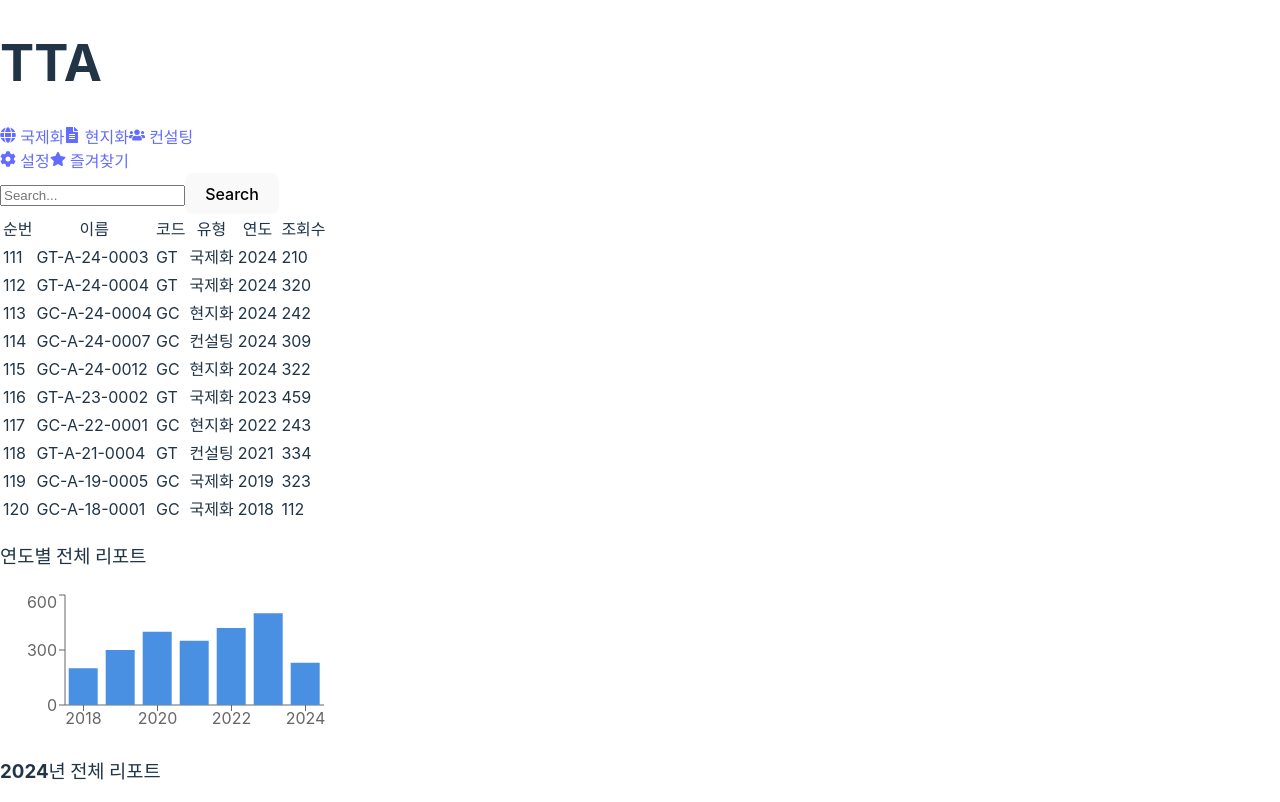
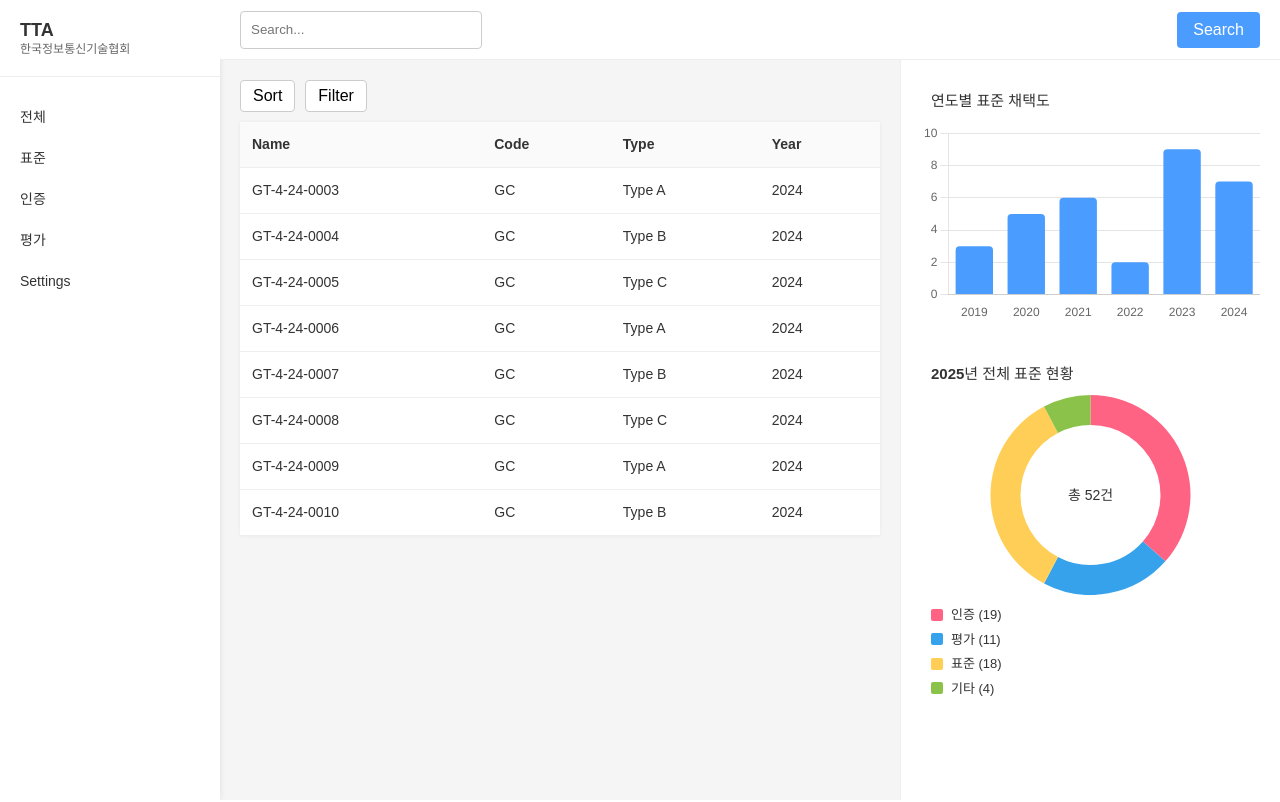
Before and after one commit to yxun20/TTA-Report-View-Platform, a React (Vite) app: page / in a window 1280 px wide. Shown: the top 802 px of the page. Built offline with nearby package versions, Linux system fonts and the light colour scheme.

Commit message:
Update MainPage.tsx

```diff
--- a/src/pages/MainPage.tsx
+++ b/src/pages/MainPage.tsx
@@ -1,103 +1,417 @@
-import React from "react";
-import { Card, CardContent } from "@/components/ui/card";
-import { Button } from "@/components/ui/button";
-import { Input } from "@/components/ui/input";
-import { Table, TableBody, TableCell, TableHead, TableHeader, TableRow } from "@/components/ui/table";
-import { BarChart, PieChart, Pie, Cell, Bar, XAxis, YAxis, Tooltip, ResponsiveContainer } from "recharts";
-import { Sidebar } from "@/components/ui/Sidebar";
+import React from 'react';
+import {
+  Chart as ChartJS,
+  CategoryScale,
+  LinearScale,
+  BarElement,
+  Title,
+  Tooltip,
+  Legend,
+  ArcElement
+} from 'chart.js';
+import { Bar, Doughnut } from 'react-chartjs-2';
 
-const data = [
-  { name: "2018", value: 200 },
-  { name: "2019", value: 300 },
-  { name: "2020", value: 400 },
-  { name: "2021", value: 350 },
-  { name: "2022", value: 420 },
-  { name: "2023", value: 500 },
-  { name: "2024", value: 230 },
-];
+ChartJS.register(
+  CategoryScale,
+  LinearScale,
+  BarElement,
+  ArcElement,
+  Title,
+  Tooltip,
+  Legend
+);
 
-const pieData = [
-  { name: "국제화", value: 20, color: "#6b5b95" },
-  { name: "현지화", value: 20, color: "#feb236" },
-  { name: "컨설팅", value: 15, color: "#d64161" },
-];
+const MainPage: React.FC = () => {
+  // ---------------------------------------
+  // 바 차트(연도별 표준 채택도) 데이터 & 옵션
+  // ---------------------------------------
+  const barData = {
+    labels: ['2019', '2020', '2021', '2022', '2023', '2024'],
+    datasets: [
+      {
+        label: '채택 건수',
+        data: [3, 5, 6, 2, 9, 7], // 예시 데이터
+        backgroundColor: '#4B9CFF',
+        borderRadius: 4,
+      },
+    ],
+  };
 
-const tableData = [
-  { id: 111, name: "GT-A-24-0003", code: "GT", type: "국제화", year: "2024", views: 210 },
-  { id: 112, name: "GT-A-24-0004", code: "GT", type: "국제화", year: "2024", views: 320 },
-  { id: 113, name: "GC-A-24-0004", code: "GC", type: "현지화", year: "2024", views: 242 },
-  { id: 114, name: "GC-A-24-0007", code: "GC", type: "컨설팅", year: "2024", views: 309 },
-  { id: 115, name: "GC-A-24-0012", code: "GC", type: "현지화", year: "2024", views: 322 },
-  { id: 116, name: "GT-A-23-0002", code: "GT", type: "국제화", year: "2023", views: 459 },
-  { id: 117, name: "GC-A-22-0001", code: "GC", type: "현지화", year: "2022", views: 243 },
-  { id: 118, name: "GT-A-21-0004", code: "GT", type: "컨설팅", year: "2021", views: 334 },
-  { id: 119, name: "GC-A-19-0005", code: "GC", type: "국제화", year: "2019", views: 323 },
-  { id: 120, name: "GC-A-18-0001", code: "GC", type: "국제화", year: "2018", views: 112 },
-];
+  const barOptions: any = {
+    responsive: true,
+    maintainAspectRatio: false,
+    plugins: {
+      legend: {
+        display: false,
+      },
+      title: {
+        display: false,
+      },
+    },
+    scales: {
+      x: {
+        grid: {
+          display: false,
+        },
+      },
+      y: {
+        beginAtZero: true,
+        ticks: {
+          stepSize: 2,
+        },
+      },
+    },
+  };
 
-const MainPage = () => {
+  // ---------------------------------------
+  // 도넛 차트(2025년 전체 표준 현황) 데이터 & 옵션
+  // ---------------------------------------
+  const doughnutData = {
+    labels: ['인증', '평가', '표준', '기타'],
+    datasets: [
+      {
+        data: [19, 11, 18, 4], // 예시 데이터
+        backgroundColor: ['#FF6384', '#36A2EB', '#FFCE56', '#8BC34A'],
+        hoverBackgroundColor: ['#FF6384', '#36A2EB', '#FFCE56', '#8BC34A'],
+        borderWidth: 0,
+      },
+    ],
+  };
+
+  const doughnutOptions: any = {
+    responsive: true,
+    maintainAspectRatio: false,
+    cutout: '70%', // 도넛 두께
+    plugins: {
+      legend: {
+        display: false, // 하단 범례 수동으로 표시
+      },
+    },
+  };
+
+  // 테이블에 표시할 예시 데이터
+  const tableData = [
+    { name: 'GT-4-24-0003', code: 'GC', type: 'Type A', year: 2024 },
+    { name: 'GT-4-24-0004', code: 'GC', type: 'Type B', year: 2024 },
+    { name: 'GT-4-24-0005', code: 'GC', type: 'Type C', year: 2024 },
+    { name: 'GT-4-24-0006', code: 'GC', type: 'Type A', year: 2024 },
+    { name: 'GT-4-24-0007', code: 'GC', type: 'Type B', year: 2024 },
+    { name: 'GT-4-24-0008', code: 'GC', type: 'Type C', year: 2024 },
+    { name: 'GT-4-24-0009', code: 'GC', type: 'Type A', year: 2024 },
+    { name: 'GT-4-24-0010', code: 'GC', type: 'Type B', year: 2024 },
+  ];
+
   return (
-    <div className="flex h-screen">
-      <Sidebar />
-      <div className="flex-1 p-6 bg-gray-100">
-        <div className="flex justify-between items-center mb-6">
-          <Input placeholder="Search..." className="w-1/3" />
-          <Button className="bg-blue-500 text-white px-4 py-2">Search</Button>
+    <div style={styles.container}>
+      {/* 왼쪽 사이드바 */}
+      <aside style={styles.sidebar}>
+        <div style={styles.logoArea}>
+          {/* 실제 로고 이미지가 있다면 <img src="..." alt="TTA Logo" style={{...}} /> 로 교체 */}
+          <div style={styles.ttaLogoText}>
+            <strong style={{ fontSize: 18 }}>TTA</strong>
+            <div style={{ fontSize: 12, color: '#666' }}>한국정보통신기술협회</div>
+          </div>
         </div>
-        <div className="grid grid-cols-3 gap-6">
-            <Card>
-            <Table>
-              <TableHeader>
-              <TableRow>
-                <TableHead>순번</TableHead>
-                <TableHead>이름</TableHead>
-                <TableHead>코드</TableHead>
-                <TableHead>유형</TableHead>
-                <TableHead>연도</TableHead>
-                <TableHead>조회수</TableHead>
-              </TableRow>
-              </TableHeader>
-              <TableBody>
-              {tableData.map((row) => (
-                <TableRow key={row.id}>
-                <TableCell>{row.id}</TableCell>
-                <TableCell>{row.name}</TableCell>
-                <TableCell>{row.code}</TableCell>
-                <TableCell>{row.type}</TableCell>
-                <TableCell>{row.year}</TableCell>
-                <TableCell>{row.views}</TableCell>
-                </TableRow>
-              ))}
-              </TableBody>
-            </Table>
-            </Card>
-          <Card>
-            <h3 className="text-lg font-semibold mb-4">연도별 전체 리포트</h3>
-            <ResponsiveContainer width="100%" height={150}>
-              <BarChart data={data}>
-                <XAxis dataKey="name" />
-                <YAxis />
-                <Tooltip />
-                <Bar dataKey="value" fill="#4a90e2" />
-              </BarChart>
-            </ResponsiveContainer>
-          </Card>
-            <Card>
-            <h3 className="text-lg font-semibold mb-4">2024년 전체 리포트</h3>
-            <ResponsiveContainer width="100%" height={150}>
-              <PieChart>
-              <Pie data={pieData} dataKey="value" nameKey="name" cx="50%" cy="50%" outerRadius={50}>
-                {pieData.map((entry, index) => (
-                <Cell key={`cell-${index}`} fill={entry.color} />
+        <nav style={styles.navMenu}>
+          <ul style={styles.navList}>
+            <li style={styles.navItem}>전체</li>
+            <li style={styles.navItem}>표준</li>
+            <li style={styles.navItem}>인증</li>
+            <li style={styles.navItem}>평가</li>
+            <li style={styles.navItem}>Settings</li>
+          </ul>
+        </nav>
+      </aside>
+
+      {/* 메인 영역 */}
+      <main style={styles.main}>
+        {/* 상단 헤더 (검색 등) */}
+        <header style={styles.header}>
+          <div style={styles.headerLeft}>
+            <input
+              type="text"
+              placeholder="Search..."
+              style={styles.searchInput}
+            />
+          </div>
+          <div style={styles.headerRight}>
+            <button style={styles.searchButton}>Search</button>
+          </div>
+        </header>
+
+        {/* 컨텐츠 영역 */}
+        <div style={styles.content}>
+          {/* 테이블 영역 */}
+          <div style={styles.tableSection}>
+            <div style={styles.tableHeader}>
+              <div style={{ display: 'flex', gap: '10px' }}>
+                <button style={styles.sortButton}>Sort</button>
+                <button style={styles.filterButton}>Filter</button>
+              </div>
+            </div>
+            <table style={styles.table}>
+              <thead>
+                <tr>
+                  <th style={styles.th}>Name</th>
+                  <th style={styles.th}>Code</th>
+                  <th style={styles.th}>Type</th>
+                  <th style={styles.th}>Year</th>
+                </tr>
+              </thead>
+              <tbody>
+                {tableData.map((row, idx) => (
+                  <tr key={idx} style={styles.tr}>
+                    <td style={styles.td}>{row.name}</td>
+                    <td style={styles.td}>{row.code}</td>
+                    <td style={styles.td}>{row.type}</td>
+                    <td style={styles.td}>{row.year}</td>
+                  </tr>
                 ))}
-              </Pie>
-              </PieChart>
-            </ResponsiveContainer>
-            </Card>
+              </tbody>
+            </table>
+          </div>
+
+          {/* 우측 차트 영역 */}
+          <div style={styles.chartSection}>
+            {/* 바 차트 */}
+            <div style={styles.chartBlock}>
+              <div style={styles.chartTitle}>연도별 표준 채택도</div>
+              <div style={{ width: '100%', height: '200px' }}>
+                <Bar data={barData} options={barOptions} />
+              </div>
+            </div>
+
+            {/* 도넛 차트 */}
+            <div style={styles.chartBlock}>
+              <div style={styles.chartTitle}>2025년 전체 표준 현황</div>
+              <div style={{ position: 'relative', width: '100%', height: '200px' }}>
+                <Doughnut data={doughnutData} options={doughnutOptions} />
+                {/* 중앙 텍스트(총 52건) 표시 예시 */}
+                <div style={styles.doughnutCenterText}>
+                  <div style={{ fontSize: 14, color: '#333' }}>총 52건</div>
+                </div>
+              </div>
+              {/* 범례(수동) */}
+              <div style={styles.doughnutLegend}>
+                <div style={styles.legendItem}>
+                  <span style={{ ...styles.legendColor, backgroundColor: '#FF6384' }} />
+                  인증 (19)
+                </div>
+                <div style={styles.legendItem}>
+                  <span style={{ ...styles.legendColor, backgroundColor: '#36A2EB' }} />
+                  평가 (11)
+                </div>
+                <div style={styles.legendItem}>
+                  <span style={{ ...styles.legendColor, backgroundColor: '#FFCE56' }} />
+                  표준 (18)
+                </div>
+                <div style={styles.legendItem}>
+                  <span style={{ ...styles.legendColor, backgroundColor: '#8BC34A' }} />
+                  기타 (4)
+                </div>
+              </div>
+            </div>
+          </div>
         </div>
-      </div>
+      </main>
     </div>
   );
 };
 
+// ---------------------------------------
+// 인라인 스타일 정의(비율/레이아웃 중심)
+// ---------------------------------------
+const styles: { [key: string]: React.CSSProperties } = {
+  container: {
+    display: 'flex',
+    width: '100vw',
+    height: '100vh',
+    fontFamily: '"Noto Sans KR", sans-serif',
+    color: '#333',
+    backgroundColor: '#F5F5F5',
+  },
+  // 사이드바
+  sidebar: {
+    width: '220px',
+    backgroundColor: '#FFFFFF',
+    boxShadow: '0 0 6px rgba(0,0,0,0.1)',
+    display: 'flex',
+    flexDirection: 'column',
+  },
+  logoArea: {
+    padding: '20px',
+    borderBottom: '1px solid #eee',
+  },
+  ttaLogoText: {
+    display: 'flex',
+    flexDirection: 'column',
+    lineHeight: 1.2,
+  },
+  navMenu: {
+    flex: 1,
+    padding: '20px 0',
+  },
+  navList: {
+    listStyle: 'none',
+    margin: 0,
+    padding: 0,
+  },
+  navItem: {
+    padding: '10px 20px',
+    cursor: 'pointer',
+    fontSize: '14px',
+    color: '#333',
+  },
+
+  // 메인 영역
+  main: {
+    flex: 1,
+    display: 'flex',
+    flexDirection: 'column',
+  },
+  header: {
+    height: '60px',
+    backgroundColor: '#fff',
+    borderBottom: '1px solid #eee',
+    display: 'flex',
+    alignItems: 'center',
+    justifyContent: 'space-between',
+    padding: '0 20px',
+    boxSizing: 'border-box',
+  },
+  headerLeft: {
+    display: 'flex',
+    alignItems: 'center',
+    gap: '10px',
+  },
+  headerRight: {
+    display: 'flex',
+    alignItems: 'center',
+    gap: '10px',
+  },
+  searchInput: {
+    width: '220px',
+    height: '36px',
+    padding: '0 10px',
+    borderRadius: '4px',
+    border: '1px solid #ccc',
+    outline: 'none',
+  },
+  searchButton: {
+    height: '36px',
+    padding: '0 16px',
+    border: 'none',
+    borderRadius: '4px',
+    backgroundColor: '#4B9CFF',
+    color: '#fff',
+    cursor: 'pointer',
+  },
+
+  // 컨텐츠 레이아웃
+  content: {
+    display: 'flex',
+    flex: 1,
+    overflow: 'hidden',
+  },
+
+  // 테이블 섹션
+  tableSection: {
+    flex: 1,
+    padding: '20px',
+    boxSizing: 'border-box',
+    overflowY: 'auto',
+  },
+  tableHeader: {
+    display: 'flex',
+    justifyContent: 'space-between',
+    marginBottom: '10px',
+  },
+  sortButton: {
+    padding: '6px 12px',
+    border: '1px solid #ccc',
+    backgroundColor: '#fff',
+    borderRadius: '4px',
+    cursor: 'pointer',
+  },
+  filterButton: {
+    padding: '6px 12px',
+    border: '1px solid #ccc',
+    backgroundColor: '#fff',
+    borderRadius: '4px',
+    cursor: 'pointer',
+  },
+  table: {
+    width: '100%',
+    borderCollapse: 'collapse',
+    backgroundColor: '#fff',
+    boxShadow: '0 0 4px rgba(0,0,0,0.05)',
+  },
+  th: {
+    textAlign: 'left',
+    padding: '12px',
+    borderBottom: '1px solid #eee',
+    backgroundColor: '#fafafa',
+    fontWeight: 'bold',
+    fontSize: '14px',
+  },
+  tr: {
+    borderBottom: '1px solid #eee',
+  },
+  td: {
+    padding: '12px',
+    fontSize: '14px',
+  },
+
+  // 차트 섹션
+  chartSection: {
+    width: '380px',
+    padding: '20px',
+    boxSizing: 'border-box',
+    backgroundColor: '#fff',
+    borderLeft: '1px solid #eee',
+    display: 'flex',
+    flexDirection: 'column',
+    gap: '20px',
+  },
+  chartBlock: {
+    width: '100%',
+    backgroundColor: '#fff',
+    padding: '10px 0',
+    boxSizing: 'border-box',
+  },
+  chartTitle: {
+    fontSize: '15px',
+    fontWeight: 'bold',
+    marginBottom: '10px',
+    paddingLeft: '10px',
+  },
+  doughnutCenterText: {
+    position: 'absolute',
+    top: '50%',
+    left: '50%',
+    transform: 'translate(-50%, -50%)',
+    textAlign: 'center',
+    pointerEvents: 'none',
+  },
+  doughnutLegend: {
+    marginTop: '10px',
+    display: 'flex',
+    flexDirection: 'column',
+    gap: '5px',
+    fontSize: '13px',
+    paddingLeft: '10px',
+  },
+  legendItem: {
+    display: 'flex',
+    alignItems: 'center',
+    gap: '8px',
+  },
+  legendColor: {
+    display: 'inline-block',
+    width: '12px',
+    height: '12px',
+    borderRadius: '2px',
+  },
+};
+
 export default MainPage;
```
